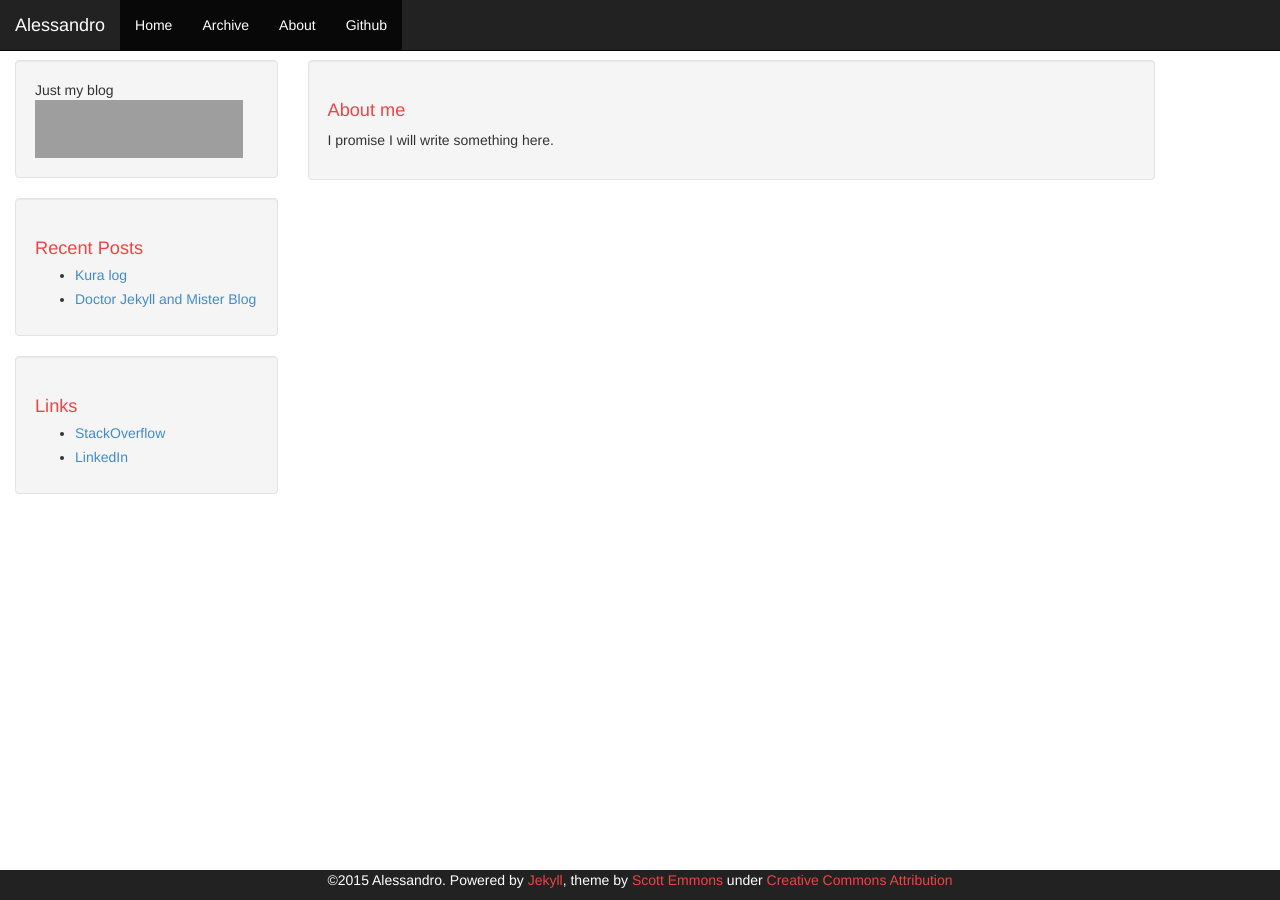
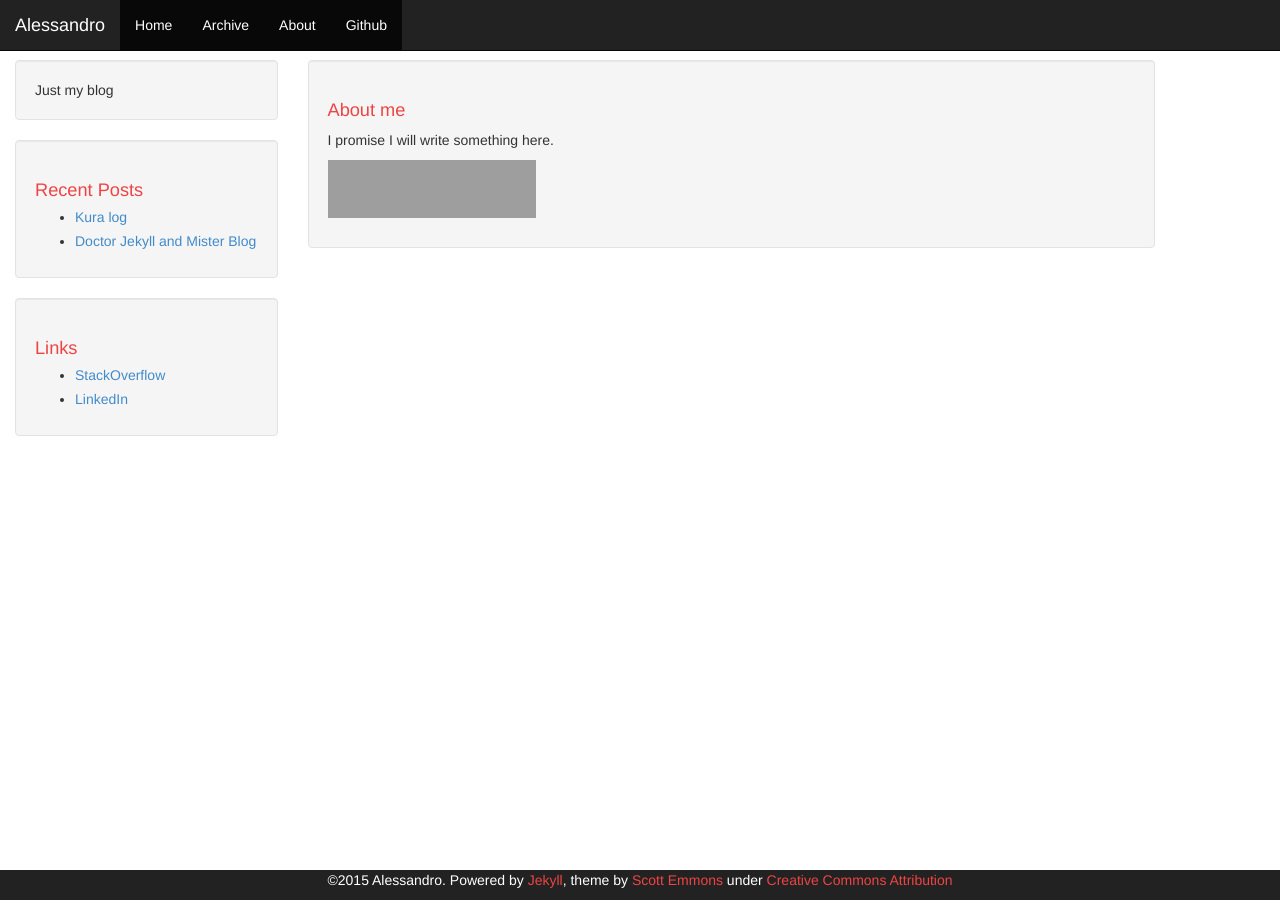
Before and after one commit to darugnaa/darugnaa.github.io, a Jekyll site: the page built from about.html, in a window 1280 px wide. Built offline with Jekyll 4.4.1, drawn with Linux system fonts in a browser that asks for light colours; Markdown is read by kramdown in place of the engine named in the settings; grey boxes are pictures that could not be loaded.

Commit message:
Moved flair to about me page

```diff
--- a/_includes/sidebar.html
+++ b/_includes/sidebar.html
@@ -1,8 +1,5 @@
 <div class="sidebar well">
-{{ site.description }} <br/>
-    <a href="http://stackoverflow.com/users/423955/alessandro-da-rugna">
-        <img src="http://stackoverflow.com/users/flair/423955.png" width="208" height="58" alt="profile for Alessandro Da Rugna at Stack Overflow, Q&amp;A for professional and enthusiast programmers" title="profile for Alessandro Da Rugna at Stack Overflow, Q&amp;A for professional and enthusiast programmers">
-    </a>
+{{ site.description }}
 </div>
 
 <div class="sidebar well">
--- a/about.html
+++ b/about.html
@@ -5,4 +5,9 @@ layout: default
 <div class="well">
     <h1>About me</h1>
     <p>I promise I will write something here.</p>
+    <p>
+    <a href="http://stackoverflow.com/users/423955/alessandro-da-rugna">
+        <img src="http://stackoverflow.com/users/flair/423955.png" width="208" height="58" alt="profile for Alessandro Da Rugna at Stack Overflow, Q&amp;A for professional and enthusiast programmers" title="profile for Alessandro Da Rugna at Stack Overflow, Q&amp;A for professional and enthusiast programmers">
+    </a>
+    </p>
 </div>
```
